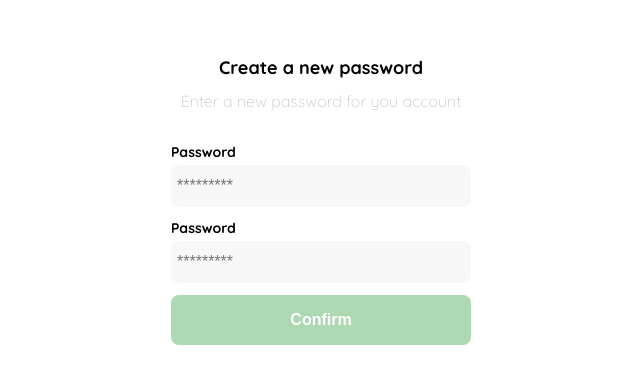
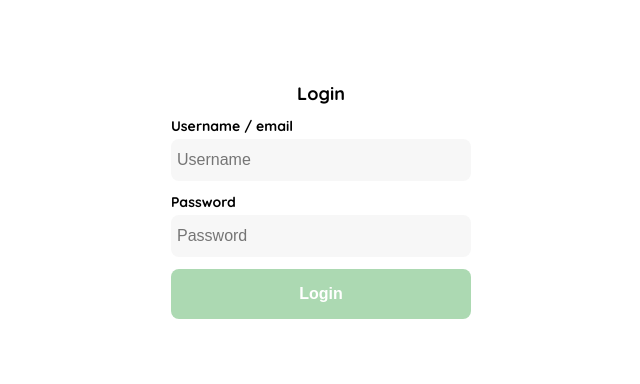
Before and after one commit to PaulGutierrez-2/taller-git, a plain HTML site: page login.html in a window 1280 px wide. Shown: the part 206-590 px from the top of the page, without its empty margins (319-959 px from the left). Drawn offline with Linux system fonts and the light colour scheme.

Commit message:
Changes texts

```diff
--- a/login.html
+++ b/login.html
@@ -109,17 +109,16 @@
         <div class="form-container">
           <img src="img/logo-tec.png" alt="logo" class="logo">
 
-          <h1 class="title">Create a new password</h1>
-          <p class="subtitle">Enter a new password for you account</p>
+          <h1 class="title">Login</h1>
 
           <form action="/" class="form">
-            <label for="password" class="label">Password</label>
-            <input type="password" id="password" placeholder="*********" class="input">
+            <label for="password" class="label">Username / email</label>
+            <input type="text" id="username" placeholder="Username" class="input">
 
             <label for="new-password" class="label">Password</label>
-            <input type="password" id="new-password" placeholder="*********" class="input">
+            <input type="password" id="new-password" placeholder="Password" class="input">
 
-            <input type="submit" value="Confirm" class="primary-button">
+            <input type="submit" value="Login" class="primary-button">
           </form>
         </div>
     </div>
```
